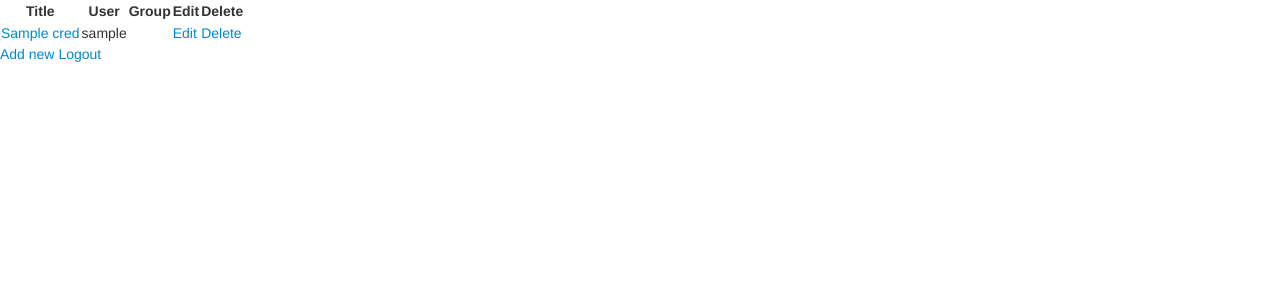
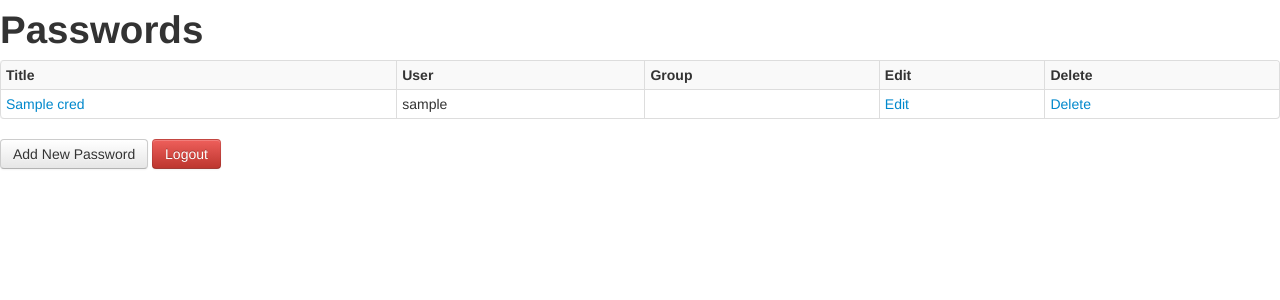
Before and after one commit to tildaslash/RatticWeb, a Django app: template cred/templates/cred_list.html in a window 1280 px wide. Shown: the top 300 px of the page. Run offline with Django 3.2, Linux system fonts and the light colour scheme; the template is opened without the code that fills it: values that come from a table or form of the project are taken from there, others are empty; tables that the repository leaves empty hold one stand-in row (values such as "Sample post"); parts of the project's set-up code (start-up, migrations or seed data) failed here and were passed over; some libraries are stand-ins or nearby versions.

Commit message:
Make the Credentials list page prettier, cos I'm bored

```diff
--- a/cred/templates/cred_list.html
+++ b/cred/templates/cred_list.html
@@ -1,7 +1,8 @@
 {% extends "base.html" %}
 
 {% block content %}
-<table>
+<h1>Passwords</h1>
+<table class="table table-striped table-bordered table-condensed">
   <tr><th>Title</th><th>User</th><th>Group</th><th>Edit</th><th>Delete</th></tr>
 {% for c in credlist %}
 <tr>
@@ -13,6 +14,6 @@
 </tr>
 {% endfor %}
 </table>
-<a href="/cred/add/">Add new</a>
-<a href="/account/logout/">Logout</a>
+<a class="btn" href="/cred/add/">Add New Password</a>
+<a class="btn btn-danger" href="/account/logout/">Logout</a>
 {% endblock %}
```
